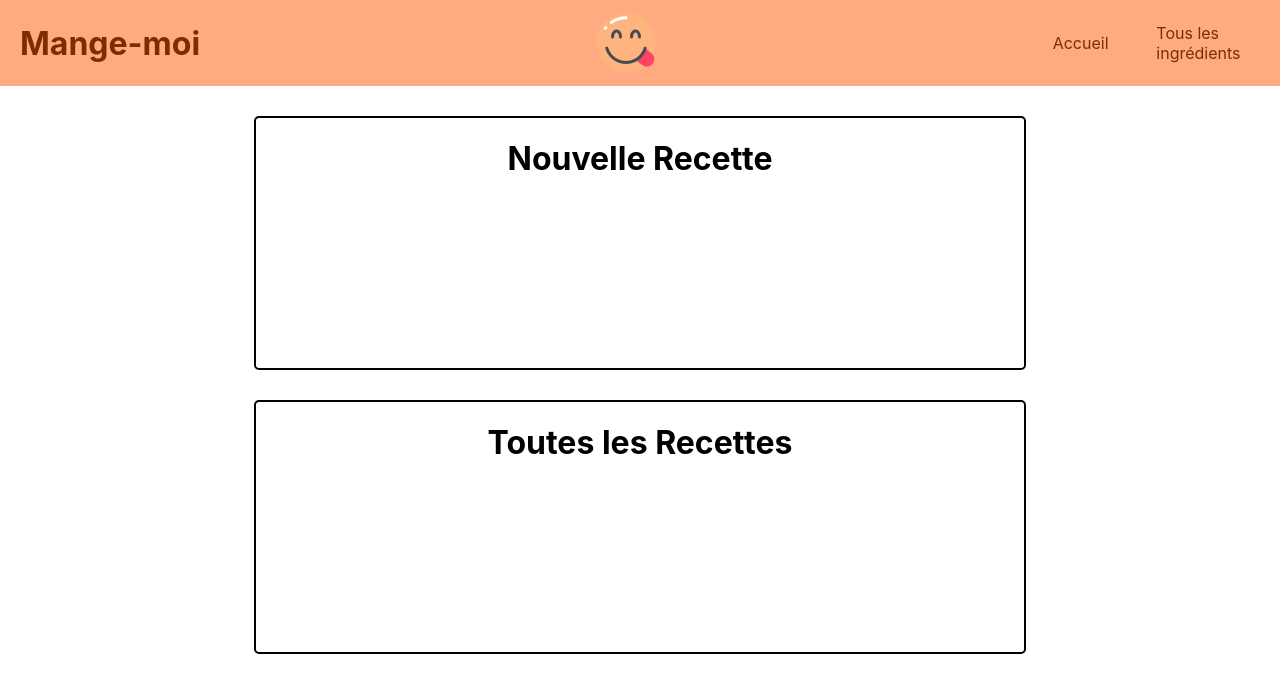
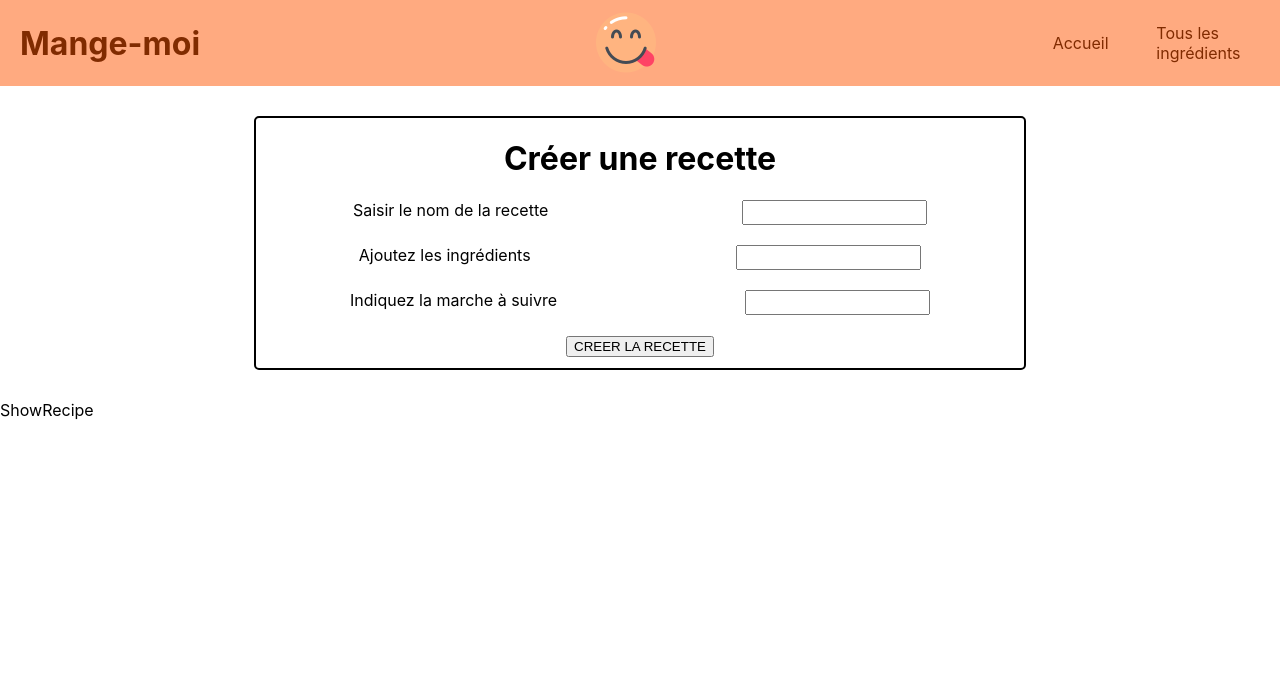
Before and after one commit to AlavaB/mange-moi-frontend, a React (Create React App) app: page / in a window 1280 px wide. Shown: the top 692 px of the page. Built offline with nearby package versions, Linux system fonts and the light colour scheme.

Commit message:
Chore: Navigation and starting logic setting up the navigation bar and starting to add a new recipe

```diff
--- a/src/App.js
+++ b/src/App.js
@@ -1,20 +1,14 @@
-import React, { Component } from 'react';
+import React from 'react';
 
-import Toolbar from './components/Navigation/Toolbar/Toolbar';
-import AddRecipe from './components/AddRecipe/AddRecipe';
-import ShowRecipe from './components/ShowRecipe/ShowRecipe';
+import Layout from './components/Layout/Layout';
 
-class App extends Component {
-  render() {
-    return (
-      <div>
-        <Toolbar />
-        <AddRecipe />
-        <ShowRecipe />
-      </div>
+const App = () => {
+  return (
+    <div>
+      <Layout />
+    </div>
 
-    )
-  }
+  )
 }
 
 export default App;
--- a/src/components/AddRecipe/AddRecipe.js
+++ /dev/null
@@ -1,13 +0,0 @@
-import React from 'react';
-
-import classes from './AddRecipe.module.css';
-
-const addRecipe = (props) => {
-  return (
-    <div className={classes.AddRecipe}>
-      <h1>Nouvelle Recette</h1>
-    </div>
-  )
-}
-
-export default addRecipe;
--- a/src/components/AddRecipe/AddRecipe.module.css
+++ /dev/null
@@ -1,11 +0,0 @@
-.AddRecipe {
-  width: 60%;
-  height: 250px;
-  margin: 30px auto;
-  border: 2px solid black;
-    border-radius: 5px;
-
-}
-h1 {
-  text-align: center;
-}
--- /dev/null
+++ b/src/components/Layout/Layout.js
@@ -0,0 +1,18 @@
+import React from 'react';
+
+import Auxilary from '../../hoc/Auxilary'; // wrapping component
+import Toolbar from "../Navigation/Toolbar/Toolbar";
+import AddRecipe from '../../containers/AddRecipe/AddRecipe';
+
+const layout = (props) => {
+  return (
+    <Auxilary>
+      <Toolbar />
+      <AddRecipe />
+      <div>ShowRecipe</div>
+    </Auxilary>
+  );
+
+};
+
+export default layout;
--- /dev/null
+++ b/src/containers/AddRecipe/AddRecipe.js
@@ -0,0 +1,46 @@
+import React, { Component } from "react";
+
+import classes from "./AddRecipe.module.css";
+
+class addRecipe extends Component {
+  state = {
+    recipeName: "",
+    ingredients: "",
+    description: "",
+  };
+
+  newRecipeHandler = (event) => {
+
+  };
+
+  submitNewRecipeName = () => {
+    console.log(this.state);
+    /*à envoyer dans la base de données*/
+  };
+
+  render() {
+    return (
+      <div className={classes.AddRecipe}>
+        <h1>Créer une recette</h1>
+        <div className={classes.AddRecipeForm}>
+          Saisir le nom de la recette
+          <input type="text" name="recipename" onChange={(e) => this.setState({ recipeName: e.target.value })} />
+        </div>
+
+        <div className={classes.AddRecipeForm}>
+          Ajoutez les ingrédients
+          <input type="text" name="ingredients" onChange={(e) => this.setState({ ingredients: e.target.value })} />
+        </div>
+
+        <div className={classes.AddRecipeForm}>
+          Indiquez la marche à suivre
+          <input type="text" name="description" onChange={(e) => this.setState({ description: e.target.value })} />
+        </div>
+
+        <button onClick={this.submitNewRecipeName}>CREER LA RECETTE</button>
+      </div>
+    );
+  }
+};
+
+export default addRecipe;
--- /dev/null
+++ b/src/containers/AddRecipe/AddRecipe.module.css
@@ -0,0 +1,15 @@
+.AddRecipe {
+  width: 60%;
+  height: 250px;
+  margin: 30px auto;
+  border: 2px solid black;
+  border-radius: 5px;
+  text-align: center;
+}
+.AddRecipeForm {
+  display: flex;
+  justify-content: space-around;
+  margin: 20px 0;
+  width: auto;
+  height: 25px;
+}
--- /dev/null
+++ b/src/hoc/Auxilary.js
@@ -0,0 +1,3 @@
+const auxilary = (props) => props.children;
+
+export default auxilary;
```
